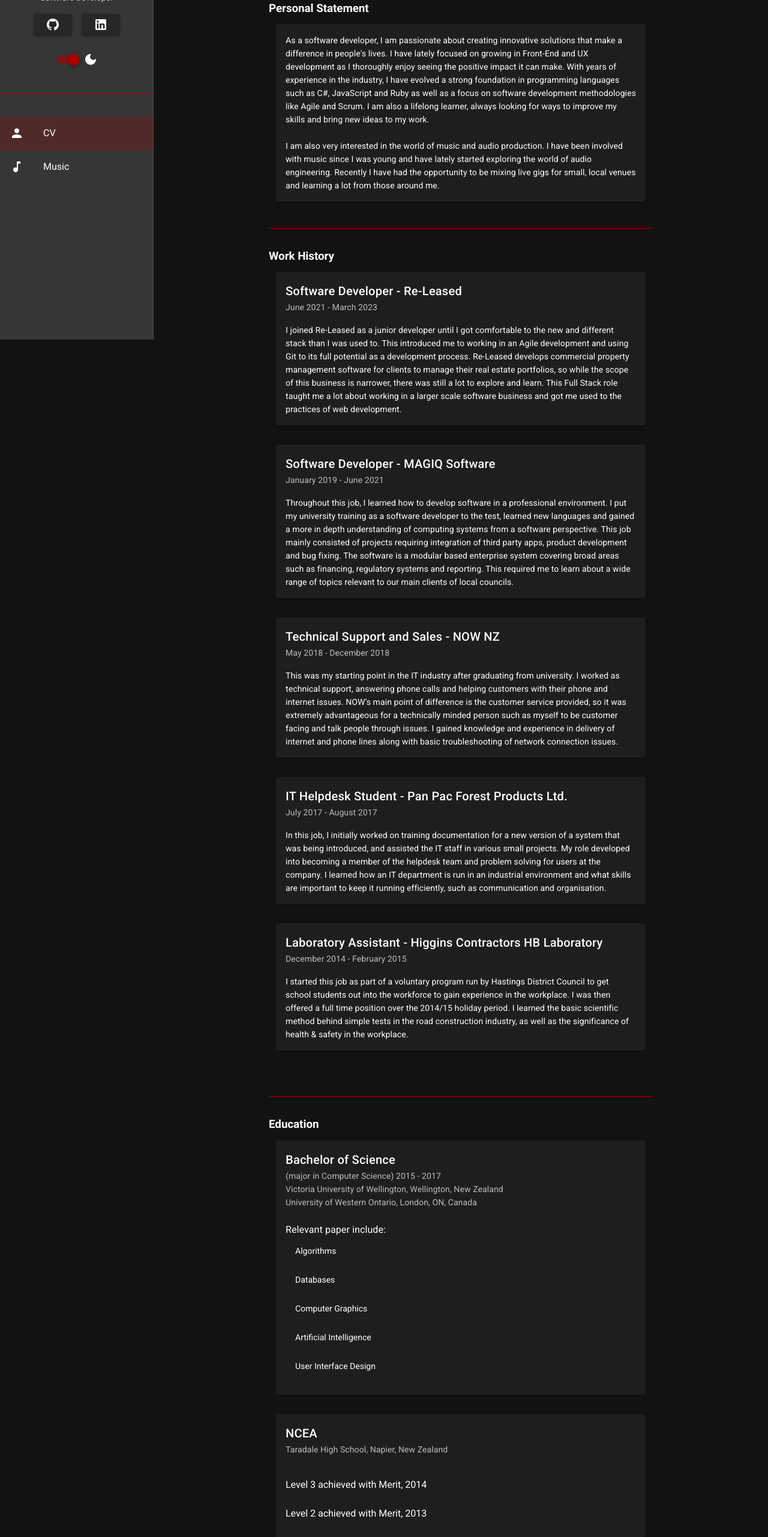
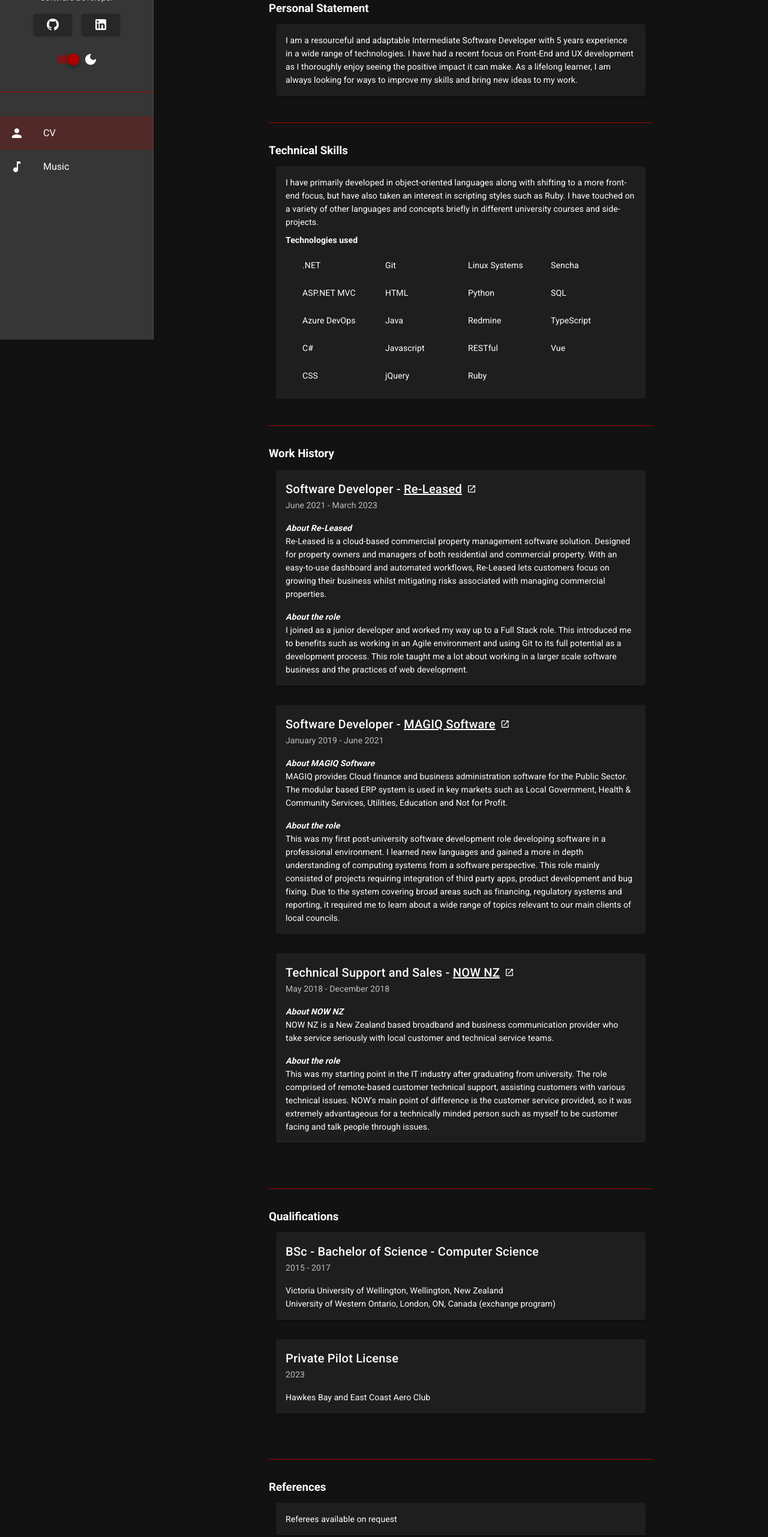
Before and after one commit to ralius18/home, a Vue app: page /#/ in a window 1280 px wide. Shown: the part 234-2796 px from the top of the page at 60% size. Built offline with nearby package versions, Linux system fonts and the light colour scheme.

Commit message:
Restructure CV

```diff
--- a/src/views/CvView.vue
+++ b/src/views/CvView.vue
@@ -1,38 +1,36 @@
 <template>
   <v-card
     flat
-    :class="this.$vuetify.breakpoint.lgAndUp ? 'ma-16' : 'my-16'"
+    :class="$vuetify.breakpoint.lgAndUp ? 'ma-16' : 'my-16'"
   >
     <h1 class="mb-2">
       <v-row>
         {{ name }}
         <v-spacer />
         <v-btn
-          href="https://drive.google.com/file/d/1suWI0XfxwGpOfbcpHiflRGGHpStLpPcl/view?usp=sharing"
+          href="https://drive.google.com/file/d/1qdQmFHBWEN1jHV3590gGlu5n6NCtOT3I/view?usp=sharing"
           target="_blank"
           class="download mx-2"
         >
-          <v-icon>mdi-download</v-icon>
+          <mdi-icon>download</mdi-icon>
         </v-btn>
       </v-row>
     </h1>
 
     <v-row class="mb-4">
       <v-col class="align-center">
-        <v-icon class="mr-4">mdi-phone</v-icon>
+        <mdi-icon class="mr-4">phone</mdi-icon>
           <a
-            v-if="this.$vuetify.breakpoint.mdAndDown"
-            :href="`tel:${this.phone}`"
+            v-if="$vuetify.breakpoint.mdAndDown"
+            :href="`tel:${phone}`"
           >{{ phone }}</a>
         <span v-else>
           {{ phone }}
         </span><br />
-        <v-icon class="mr-4">mdi-email</v-icon>
-        <a :href="`mailto:${this.email}`">
-          {{ email }}
-        </a><br />
+        <mdi-icon class="mr-4">email</mdi-icon>
+        <a :href="`mailto:${email}`" class="ml-1">{{ email }}</a><br />
         <v-icon class="mr-4">mdi-map-marker</v-icon>
-          Napier, New Zealand
+        Napier, New Zealand
       </v-col>
     </v-row>
 
@@ -42,28 +40,33 @@
 
     <v-divider class="my-8" />
 
+    <h3>Technical Skills</h3>
+
+    <skills-section />
+
+    <v-divider class="my-8" />
+
     <h3>Work History</h3>
 
     <work-section />
 
     <v-divider class="my-8" />
 
-    <h3>Education</h3>
+    <h3>Qualifications</h3>
 
-    <education-section />
+    <qualification-section />
 
     <v-divider class="my-8" />
 
-    <h3>Technical Skills</h3>
+    <h3>References</h3>
 
-    <skills-section />
-
-    <v-divider class="my-8" />
-
-    <v-card>
-      <v-card-title>Referees</v-card-title>
-      <v-card-text>Referees available on request</v-card-text>
-    </v-card>
+    <v-container>
+      <v-card class="mb-8">
+        <v-card-text>
+          Referees available on request
+        </v-card-text>
+      </v-card>
+    </v-container>
   </v-card>
 </template>
 
@@ -71,14 +74,14 @@
 import Vue from 'vue'
 import StatementSection from '@/views/StatementSection.vue'
 import WorkSection from '@/views/WorkSection.vue'
-import EducationSection from '@/views/EducationSection.vue'
+import QualificationSection from '@/views/QualificationSection.vue'
 import SkillsSection from '@/views/SkillsSection.vue'
 
 export default Vue.extend({
   name: 'CvView',
   components: {
     SkillsSection,
-    EducationSection,
+    QualificationSection,
     WorkSection,
     StatementSection
   },
--- a/src/views/EducationSection.vue
+++ /dev/null
@@ -1,44 +0,0 @@
-<template>
-  <v-container>
-    <v-card
-      class="mb-8"
-    >
-      <v-card-title>Bachelor of Science</v-card-title>
-      <v-card-subtitle>(major in Computer Science) 2015 - 2017<br/>
-        Victoria University of Wellington, Wellington, New Zealand<br/>
-        University of Western Ontario, London, ON, Canada
-      </v-card-subtitle>
-
-      <v-card-text>
-        <v-list>
-          <v-list-item-title>Relevant paper include:</v-list-item-title>
-          <v-list-item>Algorithms</v-list-item>
-          <v-list-item>Databases</v-list-item>
-          <v-list-item>Computer Graphics</v-list-item>
-          <v-list-item>Artificial Intelligence</v-list-item>
-          <v-list-item>User Interface Design</v-list-item>
-        </v-list>
-      </v-card-text>
-    </v-card>
-
-    <v-card
-      class="mb-8"
-    >
-      <v-card-title>NCEA</v-card-title>
-      <v-card-subtitle>Taradale High School, Napier, New Zealand</v-card-subtitle>
-      <v-list>
-        <v-list-item>Level 3 achieved with Merit, 2014</v-list-item>
-        <v-list-item>Level 2 achieved with Merit, 2013</v-list-item>
-        <v-list-item>Level 1 achieved with Excellence, 2012</v-list-item>
-      </v-list>
-    </v-card>
-  </v-container>
-</template>
-
-<script lang="ts">
-import Vue from 'vue'
-
-export default Vue.extend({
-  name: 'education-section'
-})
-</script>
--- /dev/null
+++ b/src/views/QualificationSection.vue
@@ -0,0 +1,32 @@
+<template>
+  <v-container>
+    <v-card class="mb-8">
+      <v-card-title>BSc - Bachelor of Science - Computer Science</v-card-title>
+      <v-card-subtitle>
+        2015 - 2017
+      </v-card-subtitle>
+      <v-card-text>
+        Victoria University of Wellington, Wellington, New Zealand<br/>
+        University of Western Ontario, London, ON, Canada (exchange program)
+      </v-card-text>
+    </v-card>
+
+    <v-card class="mb-8">
+      <v-card-title>Private Pilot License</v-card-title>
+      <v-card-subtitle>
+        2023
+      </v-card-subtitle>
+      <v-card-text>
+        Hawkes Bay and East Coast Aero Club
+      </v-card-text>
+    </v-card>
+  </v-container>
+</template>
+
+<script lang="ts">
+import Vue from 'vue'
+
+export default Vue.extend({
+  name: 'qualification-section'
+})
+</script>
--- a/src/views/SkillsSection.vue
+++ b/src/views/SkillsSection.vue
@@ -4,7 +4,7 @@
       <v-card-text>
         I have primarily developed in object-oriented languages along with shifting to a more front-end focus, but have also
         taken an interest in scripting styles such as Ruby. I have touched on a variety of other languages and
-        concepts briefly in different university courses and projects.
+        concepts briefly in different university courses and side-projects.
         <div class="py-2 font-weight-bold">Technologies used</div>
         <v-row
           class="skills my-0 mx-4 flex-column flex-shrink-1"
@@ -45,7 +45,6 @@
         'ASP.NET MVC',
         'Azure DevOps',
         'Java',
-        'C++',
         'Python',
         'Git',
         'jQuery',
--- a/src/views/StatementSection.vue
+++ b/src/views/StatementSection.vue
@@ -2,16 +2,14 @@
   <v-container>
     <v-card>
       <v-card-text>
-        As a software developer, I am passionate about creating innovative solutions that make a difference in people's lives.
-        I have lately focused on growing in Front-End and UX development as I thoroughly enjoy seeing the positive impact it can make.
-        With years of experience in the industry, I have evolved a strong foundation in programming languages such as C#, JavaScript and Ruby
-        as well as a focus on software development methodologies like Agile and Scrum.
-        I am also a lifelong learner, always looking for ways to improve my skills and bring new ideas to my work.
-        <br />
+        I am a resourceful and adaptable Intermediate Software Developer with 5 years experience in a wide range of technologies.
+        I have had a recent focus on Front-End and UX development as I thoroughly enjoy seeing the positive impact it can make.
+        As a lifelong learner, I am always looking for ways to improve my skills and bring new ideas to my work.
+        <!-- <br />
         <br />
         I am also very interested in the world of music and audio production.
         I have been involved with music since I was young and have lately started exploring the world of audio engineering.
-        Recently I have had the opportunity to be mixing live gigs for small, local venues and learning a lot from those around me.
+        Recently I have had the opportunity to be mixing live gigs for small, local venues and learning a lot from those around me. -->
       </v-card-text>
     </v-card>
   </v-container>
--- a/src/views/WorkSection.vue
+++ b/src/views/WorkSection.vue
@@ -6,15 +6,21 @@
       class="mb-8"
     >
       <v-card-title>
-        {{ job.title }} - {{ job.company }}
+        {{ job.title }}&nbsp;-&nbsp;<a :href="job.website" target="_blank">{{ job.company }}</a><v-icon small class="ml-2">mdi-open-in-new</v-icon>
       </v-card-title>
       <v-card-subtitle>
         {{ job.dates[0] }} - {{ job.dates[1] }}
       </v-card-subtitle>
-      <v-card-text>
-        {{ job.description }}
+      <v-card-text v-show="job.detailsVisible">
+        <v-row class="mb-4">
+          <div class="font-weight-bold font-italic">About {{ job.company }}</div>
+          {{ job.companyDescription }}
+        </v-row>
+        <v-row>
+          <span class="font-weight-bold font-italic">About the role</span>{{ job.description }}
+        </v-row>
       </v-card-text>
-    </v-card>
+  </v-card>
   </v-container>
 </template>
 <script lang="ts">
@@ -28,37 +34,38 @@
     return {
       jobs: [
         {
+          detailsVisible: true,
           title: 'Software Developer',
           company: 'Re-Leased',
           dates: ['June 2021', 'March 2023'],
-          description: 'I joined Re-Leased as a junior developer until I got comfortable to the new and different stack than I was used to. This introduced me to working in an Agile development and using Git to its full potential as a development process. Re-Leased develops commercial property management software for clients to manage their real estate portfolios, so while the scope of this business is narrower, there was still a lot to explore and learn. This Full Stack role taught me a lot about working in a larger scale software business and got me used to the practices of web development.'
+          website: 'https://re-leased.com',
+          companyDescription: 'Re-Leased is a cloud-based commercial property management software solution. Designed for property owners and managers of both residential and commercial property. With an easy-to-use dashboard and automated workflows, Re-Leased lets customers focus on growing their business whilst mitigating risks associated with managing commercial properties.',
+          description: 'I joined as a junior developer and worked my way up to a Full Stack role. This introduced me to benefits such as working in an Agile environment and using Git to its full potential as a development process. This role taught me a lot about working in a larger scale software business and the practices of web development.'
         },
         {
+          detailsVisible: true,
           title: 'Software Developer',
           company: 'MAGIQ Software',
           dates: ['January 2019', 'June 2021'],
-          description: 'Throughout this job, I learned how to develop software in a professional environment. I put my university training as a software developer to the test, learned new languages and gained a more in depth understanding of computing systems from a software perspective. This job mainly consisted of projects requiring integration of third party apps, product development and bug fixing. The software is a modular based enterprise system covering broad areas such as financing, regulatory systems and reporting. This required me to learn about a wide range of topics relevant to our main clients of local councils.'
+          website: 'https://magiqsoftware.com',
+          companyDescription: 'MAGIQ provides Cloud finance and business administration software for the Public Sector. The modular based ERP system is used in key markets such as Local Government, Health & Community Services, Utilities, Education and Not for Profit.',
+          description: 'This was my first post-university software development role developing software in a professional environment. I learned new languages and gained a more in depth understanding of computing systems from a software perspective. This role mainly consisted of projects requiring integration of third party apps, product development and bug fixing. Due to the system covering broad areas such as financing, regulatory systems and reporting, it required me to learn about a wide range of topics relevant to our main clients of local councils.'
         },
         {
+          detailsVisible: true,
           title: 'Technical Support and Sales',
           company: 'NOW NZ',
           dates: ['May 2018 ', 'December 2018'],
-          description: 'This was my starting point in the IT industry after graduating from university. I worked as technical support, answering phone calls and helping customers with their phone and internet issues. NOW’s main point of difference is the customer service provided, so it was extremely advantageous for a technically minded person such as myself to be customer facing and talk people through issues. I gained knowledge and experience in delivery of internet and phone lines along with basic troubleshooting of network connection issues.'
-        },
-        {
-          title: 'IT Helpdesk Student',
-          company: 'Pan Pac Forest Products Ltd.',
-          dates: ['July 2017', 'August 2017'], // Nov 2015 - Feb 2016, Jun 2016 - Jul 2016, Nov 2016 - Feb 2017
-          description: 'In this job, I initially worked on training documentation for a new version of a system that was being introduced, and assisted the IT staff in various small projects. My role developed into becoming a member of the helpdesk team and problem solving for users at the company. I learned how an IT department is run in an industrial environment and what skills are important to keep it running efficiently, such as communication and organisation.'
-        },
-        {
-          title: 'Laboratory Assistant',
-          company: 'Higgins Contractors HB Laboratory',
-          dates: ['December 2014', 'February 2015'],
-          description: 'I started this job as part of a voluntary program run by Hastings District Council to get school students out into the workforce to gain experience in the workplace. I was then offered a full time position over the 2014/15 holiday period. I learned the basic scientific method behind simple tests in the road construction industry, as well as the significance of health & safety in the workplace.'
+          website: 'https://nownz.co.nz',
+          companyDescription: 'NOW NZ is a New Zealand based broadband and business communication provider who take service seriously with local customer and technical service teams.',
+          description: 'This was my starting point in the IT industry after graduating from university. The role comprised of remote-based customer technical support, assisting customers with various technical issues. NOW\'s main point of difference is the customer service provided, so it was extremely advantageous for a technically minded person such as myself to be customer facing and talk people through issues.'
         }
       ] as Job[]
     }
+  },
+
+  methods: {
+
   }
 })
 </script>
```
Also changed, not shown: src/models/job.ts (+7 -1 lines), 7 other files (tests, documents, lock files or other folders).
